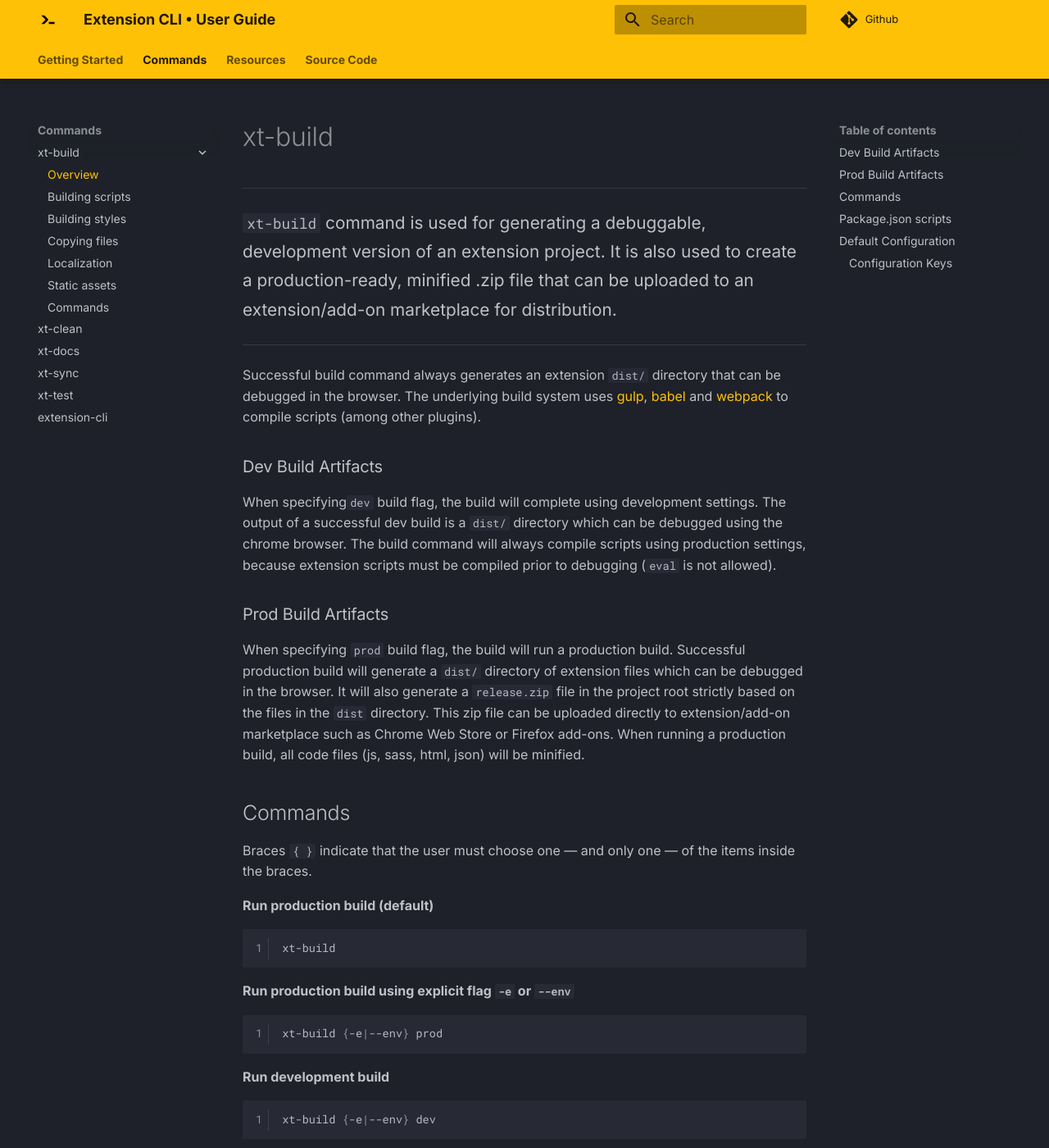
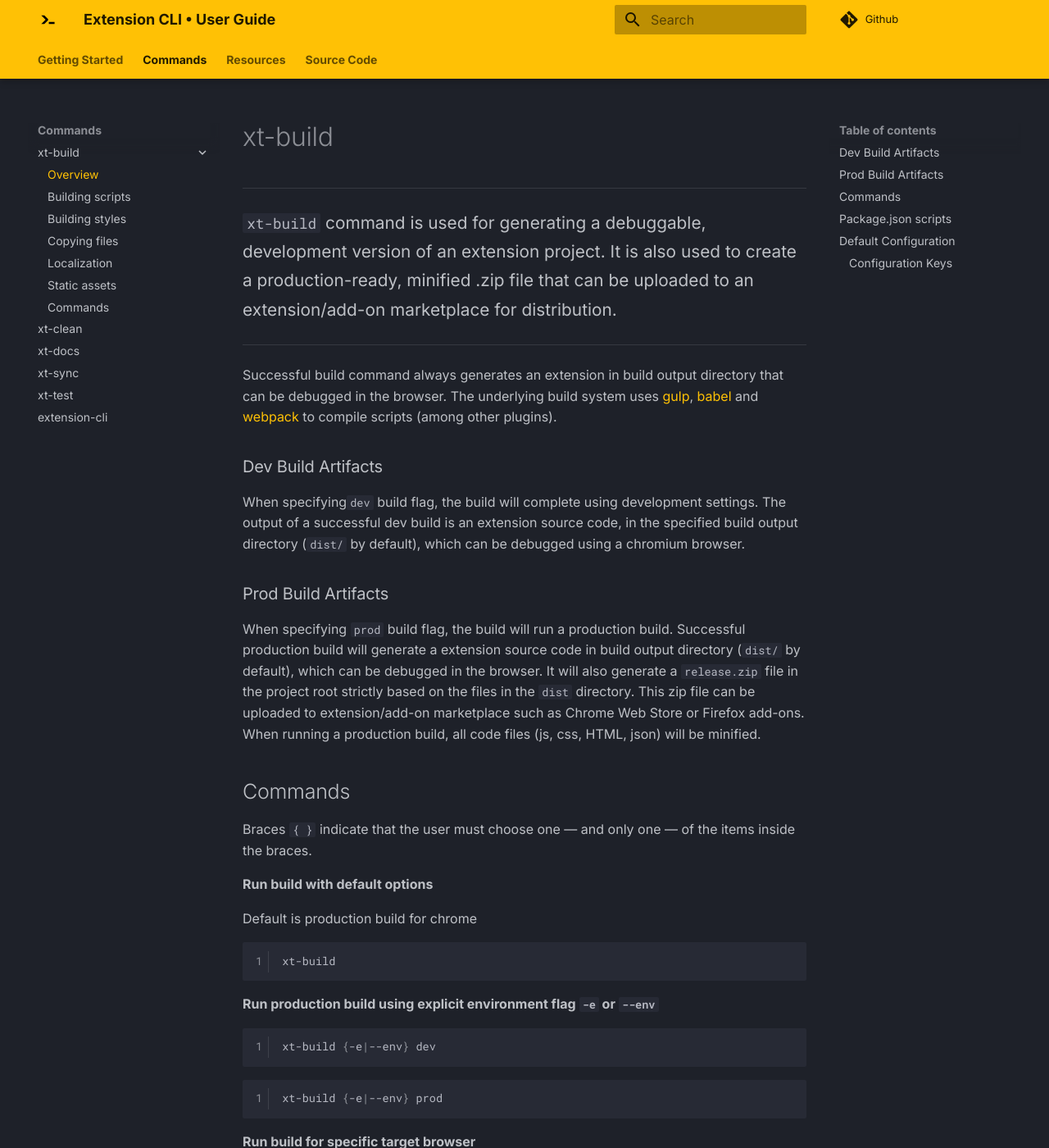
Before and after one commit to MobileFirstLLC/extension-cli, an MkDocs documentation site: the page built from guide/03-xt-build.md, in a window 1280 px wide and 1400 px high. Shown: the whole window at 82% size. Built offline with MkDocs 1.6.1 and Material for MkDocs 9.7.7, drawn with Linux system fonts in a browser that asks for light colours; comment, search, counter and statistics services are not loaded; some of the changed text lies outside the part shown.

Commit message:
docs: update project docs

````diff
--- a/guide/03-xt-build.md
+++ b/guide/03-xt-build.md
@@ -6,50 +6,50 @@
 
 * * *
 
-Successful build command always generates an extension `dist/` directory that can be debugged in the browser.  The underlying build system
-uses [gulp](https://github.com/gulpjs/gulp), [babel](https://github.com/babel/gulp-babel) and [webpack](https://github.com/webpack/webpack) to compile scripts (among other plugins).
+Successful build command always generates an extension in build output directory that can be debugged in the browser.  The underlying build system uses [gulp](https://github.com/gulpjs/gulp), [babel](https://github.com/babel/gulp-babel) and [webpack](https://github.com/webpack/webpack) to compile scripts (among other plugins).
 
 ### Dev Build Artifacts
 
-When specifying`dev` build flag, the build will complete using development settings. The output of a successful dev build is  a `dist/` directory which can be debugged using the chrome browser. The build command will always compile scripts using production settings, because extension scripts must be compiled prior to debugging (`eval` is not allowed).
+When specifying`dev` build flag, the build will complete using development settings. The output of a successful dev build is an extension source code, in the specified build output directory (`dist/` by default), which can be debugged using a chromium browser.
 
 ### Prod Build Artifacts
 
-When specifying `prod` build flag, the build will run a production build. Successful production build will generate a `dist/` directory of extension files which can be debugged in the browser. It will also generate a `release.zip` file in the project root strictly based on the files in the `dist` directory. This zip file can be uploaded directly to extension/add-on marketplace such as Chrome Web Store or Firefox add-ons. When running a production build, all code files (js, sass, html, json) will be minified.
+When specifying `prod` build flag, the build will run a production build. Successful production build will generate a extension source code in build output directory (`dist/` by default), which can be debugged in the browser. It will also generate a `release.zip` file in the project root strictly based on the files in the `dist` directory. This zip file can be uploaded to extension/add-on marketplace such as Chrome Web Store or Firefox add-ons. When running a production build, all code files (js, css, HTML, json) will be minified.
 
 ## Commands
 
 Braces `{ }` indicate that the user must choose one — and only one — of the items inside the braces.
 
 
-**Run production build (default)**
+**Run build with default options**
+
+Default is production build for chrome
 
 ```bash
 xt-build
 ```
 
-**Run production build using explicit flag `-e` or `--env`**
+**Run production build using explicit environment flag `-e` or `--env`**
+
+```bash
+xt-build {-e|--env} dev
+```
 
 ```bash
 xt-build {-e|--env} prod
 ```
 
-**Run development build**
+**Run build for specific target browser**
 
 ```bash
-xt-build {-e|--env} dev
+xt-build {-p|--platform} chrome
 ```
-
-**Specify target platform**
 
 ```bash
 xt-build {-p|--platform} firefox
 ```
 
-where platform is one of: `chrome, firefox`
-
-
-**Run command using custom configuration file path**
+**Run build using custom configuration file path**
 
 ```bash
 xt-build {-c|--config} /path/to/config.json
````
Also changed, not shown: guide/13-dev-env.md (+1 -1 lines), 3 other files.
